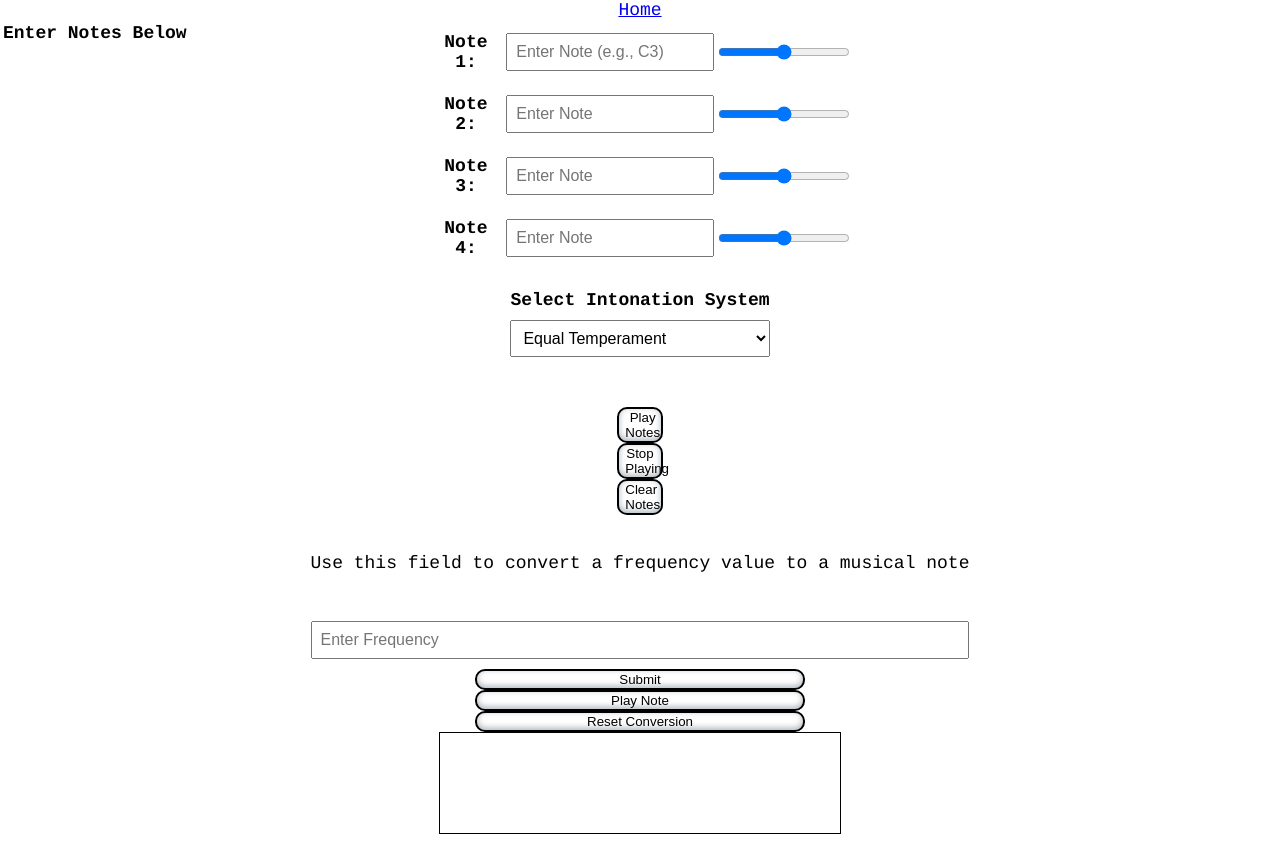
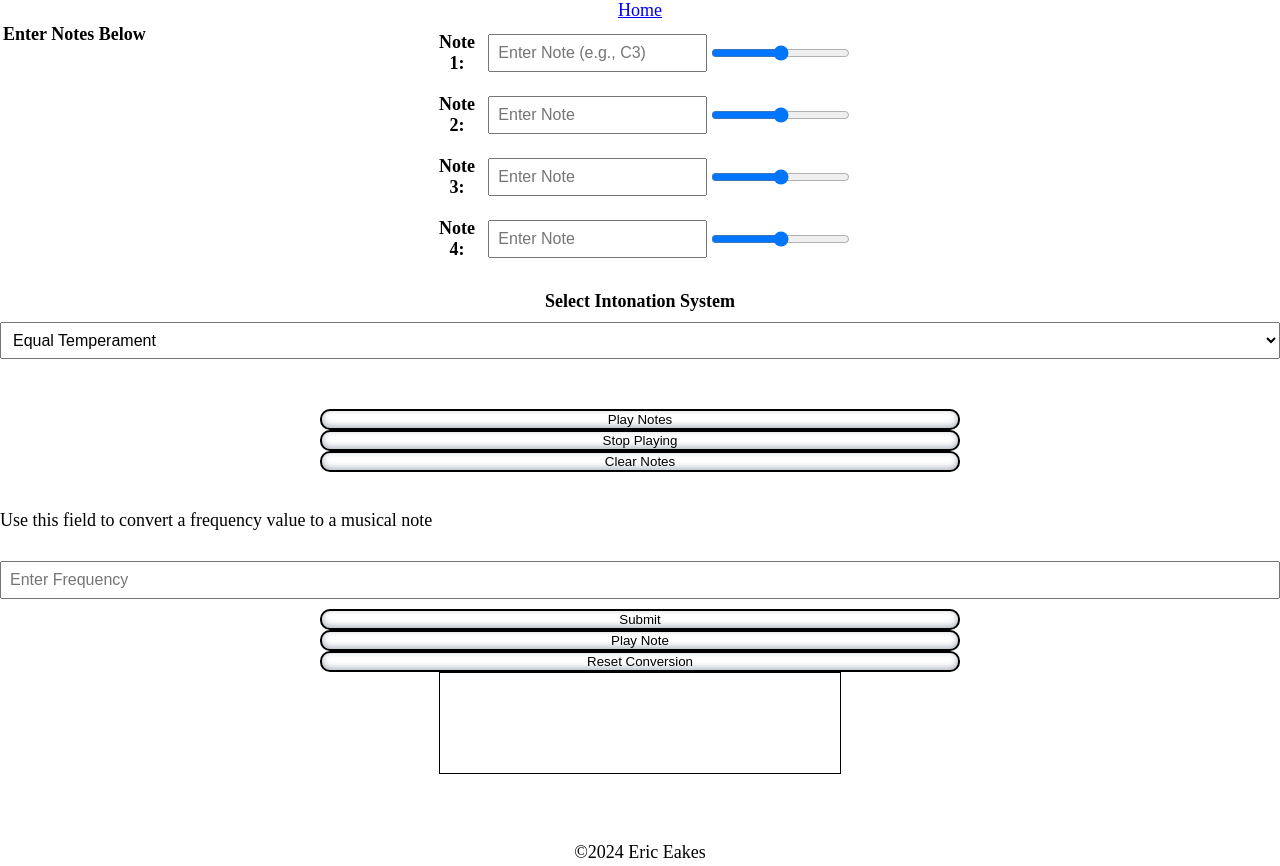
Before and after one commit to eceakes/my-personal-website, a plain HTML site: page sine/sine.html in a window 1280 px wide. Shown: the top 866 px of the page. Drawn offline with Linux system fonts and the light colour scheme.

Commit message:
fixed css issue

```diff
--- a/css/sine.css
+++ b/css/sine.css
@@ -16,7 +16,7 @@ input, select {
     padding: 0.5rem;
     margin: 10px auto; /* Consistent margin for all form elements */
     display: block; /* Ensures that elements do not align inline */
-    width:100%; /* Optimal width on smaller screens */
+    width: 100%; /* Optimal width on smaller screens */
     box-sizing: border-box; /* Includes padding and border in the element's width */
 }
 
--- a/sine/sine.html
+++ b/sine/sine.html
@@ -4,7 +4,6 @@
 <meta charset="UTF-8">
 <title>Sine Wave Player</title>
 <link rel="stylesheet" type="text/css" href="https://eceakes.github.io/my-personal-website/css/sine.css">
-<link rel="stylesheet" type="text/css" href="https://eceakes.github.io/my-personal-website/css/style.css" />
 </head>
 <body>
     <nav>
```
